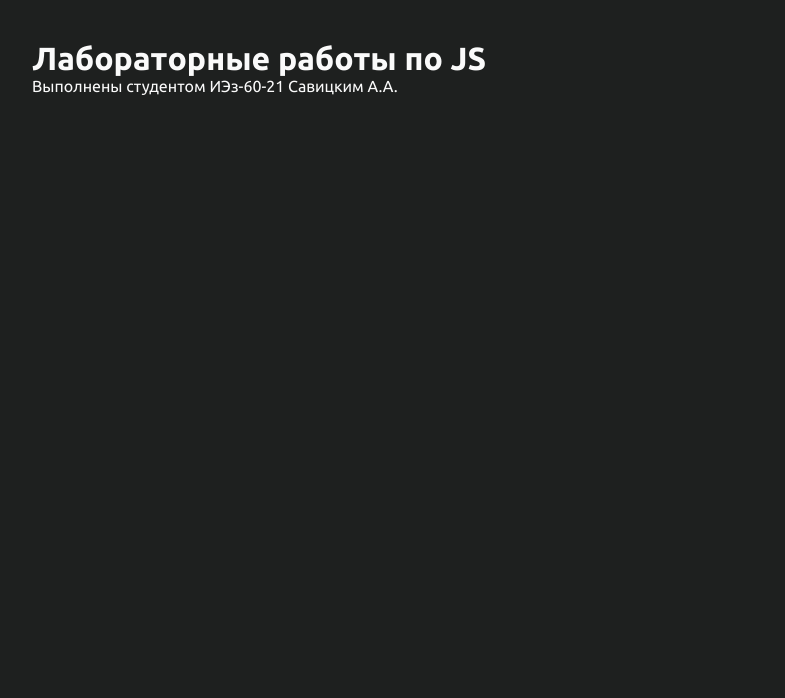
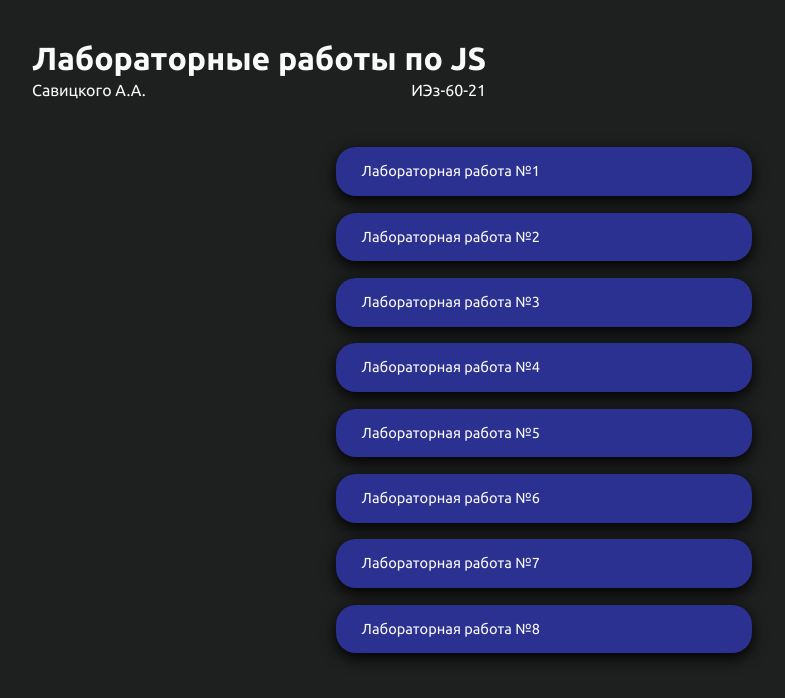
Before and after one commit to Andrey-Savitskiy/JS_LR, a plain HTML site: page index.html in a window 1280 px wide. Shown: the whole page, without its empty margins (96-881 px from the left). Drawn offline with Linux system fonts and the light colour scheme.

Commit message:
[main] Add initial lab_1

```diff
--- /dev/null
+++ b/body.css
@@ -0,0 +1,61 @@
+
+header {
+    margin-bottom: 6vh;
+}
+
+.header__logo {
+    max-width: min-content;
+}
+
+.header__one {
+    display: inline-block;
+    white-space: nowrap;
+    margin-bottom: 0.5vh;
+}
+
+.header__title-text-container {
+    display: flex;
+    justify-content: space-between;
+}
+
+.works__list {
+    margin: 0 auto;
+    width: min-content;
+}
+
+.works__list-item {
+    width: calc(var(--index) * 20);
+    background-color: var(--color-blue);
+    font-size: calc(var(--index) * 0.7);
+    padding: 2vh 2vw;
+    border-radius: 20px;
+    box-shadow: 0 5px 15px 0 black;
+    cursor: pointer;
+    transition: var(--transition);
+    backface-visibility: hidden;
+    position: relative;
+}
+
+.works__list-item:hover {
+    transform: scale(1.05);
+}
+
+.works__list-item:active {
+    background-color: var(--color-blue-active);
+    color: var(--color-text);
+}
+
+.works__list-item:not(:last-child) {
+    margin-bottom: calc(var(--index) * 0.8);
+}
+
+.works__list-item-link {
+    display: block;
+    width: 100%;
+    height: 100%;
+    text-decoration: none;
+    color: inherit;
+    position: absolute;
+    top: 0;
+    left: 0;
+}
--- a/index.html
+++ b/index.html
@@ -10,16 +10,52 @@
     <link rel="stylesheet" href="normalize.css">
     <link rel="stylesheet" href="fonts/fonts.css">
     <link rel="stylesheet" href="style.css">
+    <link rel="stylesheet" href="body.css">
 </head>
 <body>
 <div class="body-container">
     <header>
-        <h1>Лабораторные работы по JS</h1>
-        <p>Выполнены студентом ИЭз-60-21 Савицким А.А.</p>
+        <div class="header__logo">
+            <h1 class="header__one">
+                Лабораторные работы по JS
+            </h1>
+            <div class="header__title-text-container">
+                <p>Савицкого А.А.</p>
+                <p>ИЭз-60-21</p>
+            </div>
+        </div>
     </header>
 
     <main>
-
+        <section class="works">
+            <ul class="works__list">
+                <li class="works__list-item">
+                    <a class="works__list-item-link" href="pages/lab_1/lab_1.html"></a>
+                    Лабораторная работа №1
+                </li>
+                <li class="works__list-item">
+                    Лабораторная работа №2
+                </li>
+                <li class="works__list-item">
+                    Лабораторная работа №3
+                </li>
+                <li class="works__list-item">
+                    Лабораторная работа №4
+                </li>
+                <li class="works__list-item">
+                    Лабораторная работа №5
+                </li>
+                <li class="works__list-item">
+                    Лабораторная работа №6
+                </li>
+                <li class="works__list-item">
+                    Лабораторная работа №7
+                </li>
+                <li class="works__list-item">
+                    Лабораторная работа №8
+                </li>
+            </ul>
+        </section>
     </main>
 </div>
 </body>
--- a/style.css
+++ b/style.css
@@ -5,7 +5,6 @@
     --color-blue: #2a3190;
     --color-blue-active: #000654;
     --transition: 0.2s;
-    --gallery-gap: calc(var(--index) * 7.5);
 }
 
 body {
```
Also changed, not shown: pages/lab_1/lab_1.html (added, +15 -0 lines), normalize.css, pages/lab_1/lab_1.css (added).
